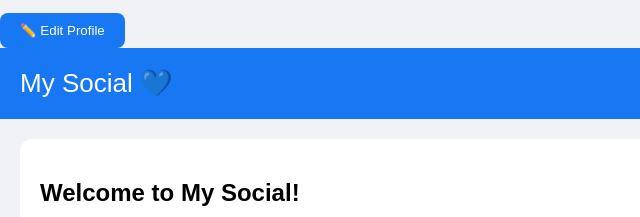
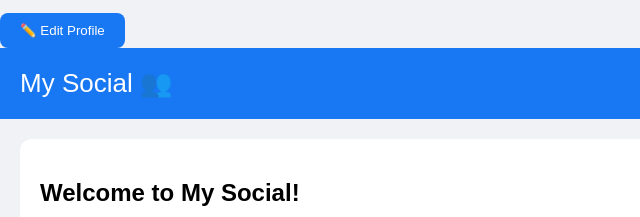
Before and after one commit to daxxxx-hub/my-social, a plain HTML site: page index.html in a window 1280 px wide. Shown: the part 176-393 px from the top of the page, 0-640 px from the left. Drawn offline with Linux system fonts and the light colour scheme.

Commit message:
Add files via upload

```diff
--- a/index.html
+++ b/index.html
@@ -44,7 +44,7 @@
 <p id="bio">💙 Bio: Welcome to my profile!</p>
 <button onclick="editProfile()">✏️ Edit Profile</button>
 </div>
-<header>My Social 💙</header>
+<header>My Social 👥</header>
 
     <div class="post">
         <h2>Welcome to My Social!</h2>
```
